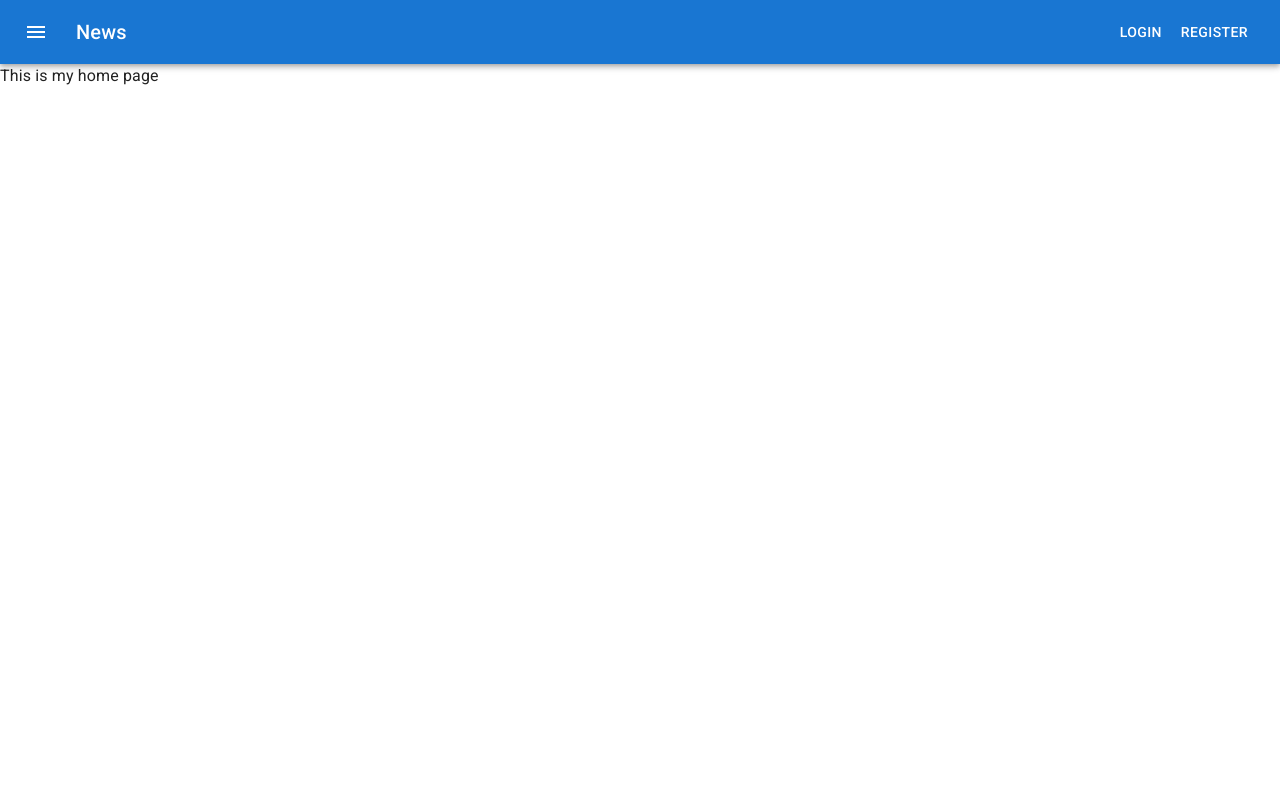
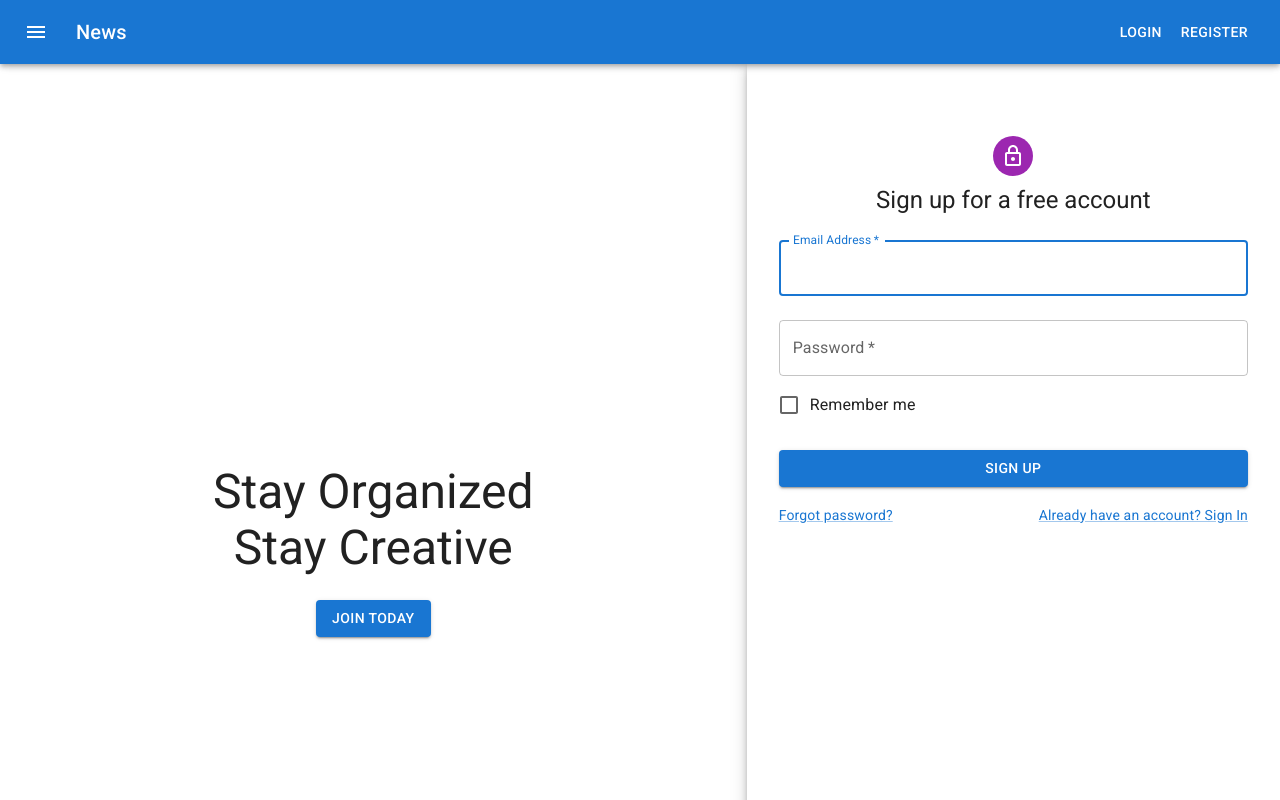
Before and after one commit to yoyotruly/smart-todo-list, a React (Create React App) app in the folder frontend/: page / in a window 1280 px wide. Shown: the top 800 px of the page. Built offline with nearby package versions, Linux system fonts and the light colour scheme.

Commit message:
add skeleton and join today button for home page

```diff
--- a/frontend/src/pages/Home.js
+++ b/frontend/src/pages/Home.js
@@ -1,7 +1,137 @@
-function Home() {
+import * as React from 'react';
+import Avatar from '@mui/material/Avatar';
+import Button from '@mui/material/Button';
+import CssBaseline from '@mui/material/CssBaseline';
+import TextField from '@mui/material/TextField';
+import FormControlLabel from '@mui/material/FormControlLabel';
+import Checkbox from '@mui/material/Checkbox';
+import Link from '@mui/material/Link';
+import Paper from '@mui/material/Paper';
+import Box from '@mui/material/Box';
+import Grid from '@mui/material/Grid';
+import LockOutlinedIcon from '@mui/icons-material/LockOutlined';
+import Typography from '@mui/material/Typography';
+import { createTheme, ThemeProvider } from '@mui/material/styles';
+
+import { useNavigate } from 'react-router-dom';
+
+const theme = createTheme();
+
+export default function Register() {
+  const navigate = useNavigate();
+  const handleSubmit = (event) => {
+    event.preventDefault();
+    const data = new FormData(event.currentTarget);
+    console.log({
+      email: data.get('email'),
+      password: data.get('password'),
+    });
+  };
+
   return (
-    <div>This is my home page</div>
-  )
+    <ThemeProvider theme={theme}>
+      <Grid container component="main" sx={{ height: '100vh' }}>
+        <CssBaseline />
+
+        <Grid
+          item
+          xs={false}
+          sm={4}
+          md={7}
+          direction='column'
+          justifyContent='center'
+          alignItems='center'
+          minHeight='100vh'
+          textAlign='center'
+          square>
+            <Box
+            sx={{
+              my: 50,
+              display: 'flex',
+              flexDirection: 'column',
+              alignItems: 'center',
+            }}>
+          <Typography component="h1" variant="h3">
+            Stay Organized <br/>
+            Stay Creative
+          </Typography>
+          <Button
+                type="submit"
+                variant="contained"
+                sx={{ mt: 3, mb: 2 }}
+                onClick={() => navigate('/register')}
+              >
+                JOIN TODAY
+              </Button>
+            </Box>
+        </Grid>
+
+        <Grid item xs={12} sm={8} md={5} component={Paper} elevation={6} square>
+          <Box
+            sx={{
+              my: 8,
+              mx: 4,
+              display: 'flex',
+              flexDirection: 'column',
+              alignItems: 'center',
+            }}
+          >
+            <Avatar sx={{ m: 1, bgcolor: 'secondary.main' }}>
+              <LockOutlinedIcon />
+            </Avatar>
+            <Typography component="h1" variant="h5">
+              Sign up for a free account
+            </Typography>
+            <Box component="form" noValidate onSubmit={handleSubmit} sx={{ mt: 1 }}>
+              <TextField
+                margin="normal"
+                required
+                fullWidth
+                id="email"
+                label="Email Address"
+                name="email"
+                autoComplete="email"
+                autoFocus
+              />
+              <TextField
+                margin="normal"
+                required
+                fullWidth
+                name="password"
+                label="Password"
+                type="password"
+                id="password"
+                autoComplete="current-password"
+              />
+              <FormControlLabel
+                control={<Checkbox value="remember" color="primary" />}
+                label="Remember me"
+              />
+              <Button
+                type="submit"
+                fullWidth
+                variant="contained"
+                sx={{ mt: 3, mb: 2 }}
+              >
+                Sign Up
+              </Button>
+              <Grid container>
+                <Grid item xs>
+                  <Link href="#" variant="body2">
+                    Forgot password?
+                  </Link>
+                </Grid>
+                <Grid item>
+                  <Link href="/login" variant="body2">
+                    {"Already have an account? Sign In"}
+                  </Link>
+                </Grid>
+              </Grid>
+
+            </Box>
+          </Box>
+        </Grid>
+      </Grid>
+    </ThemeProvider>
+  );
 }
-
-export default Home;
```
